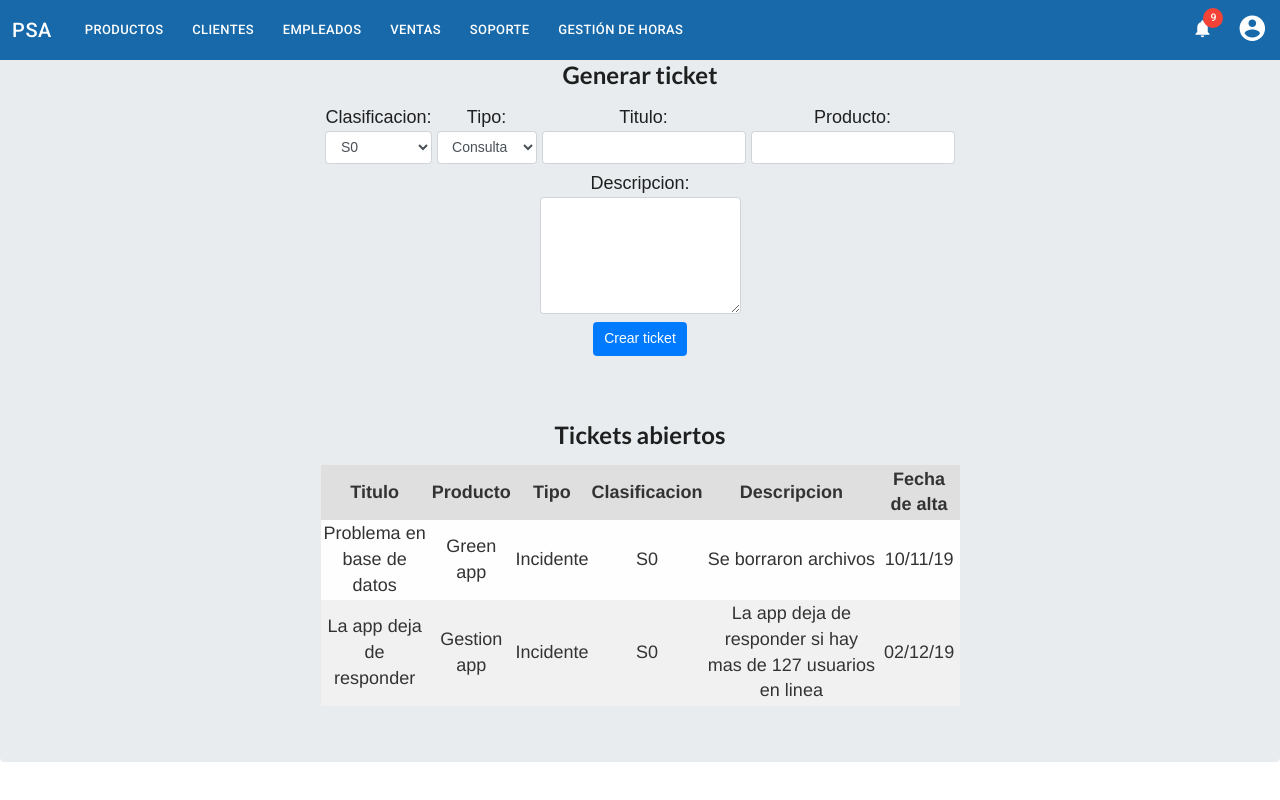
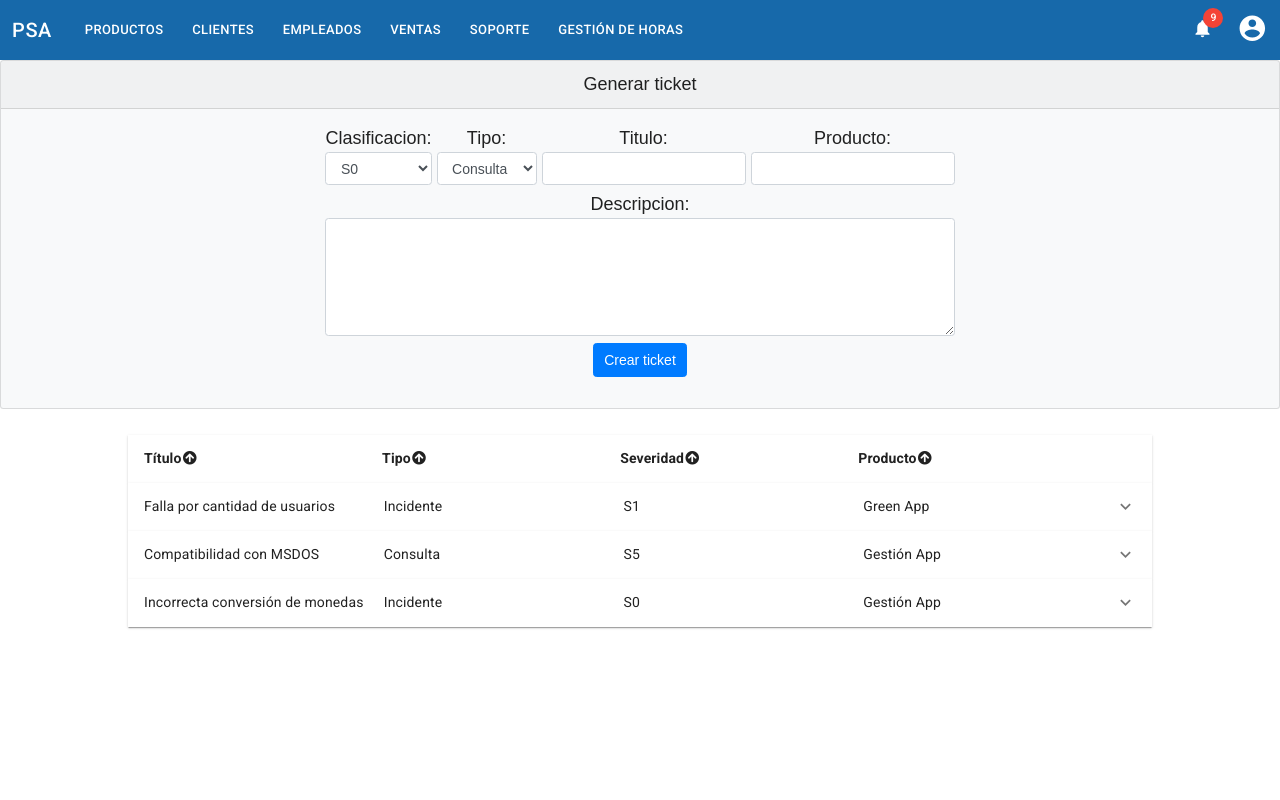
Before and after one commit to bbarchu/aninfo, a React (Create React App) app: page /Soporte/CrearTicket in a window 1280 px wide. Built offline with nearby package versions, Linux system fonts and the light colour scheme.

Commit message:
Se preparó la pantalla CrearTicket para su integración a la demo de la tribu.

```diff
--- a/src/App.css
+++ b/src/App.css
@@ -22,39 +22,3 @@
   from { transform: rotate(0deg); }
   to { transform: rotate(360deg); }
 }
-
-
-table {
-  color: #333;
-  font-family: Helvetica, Arial, sans-serif;
-  width: 640px;
-  border-collapse: collapse;
-  border-spacing: 0;
-  margin-left: auto;
-  margin-right: auto;
-}
-
-td, th {
-  border: 1px solid transparent; /* No more visible border */
-  height: 30px;
-  transition: all 0.3s;  /* Simple transition for hover effect */
-}
-
-th {
-  background: #DFDFDF;  /* Darken header a bit */
-  font-weight: bold;
-}
-
-td {
-  background: #FAFAFA;
-  text-align: center;
-}
-
-/* Cells in even rows (2,4,6...) are one color */
-tr:nth-child(even) td { background: #F1F1F1; }
-
-/* Cells in odd rows (1,3,5...) are another (excludes header cells)  */
-tr:nth-child(odd) td { background: #FEFEFE; }
-
-tr td:hover { background: #666; color: #FFF; }
-/* Hover cell effect! */
--- a/src/components/AtenderLlamada.js
+++ b/src/components/AtenderLlamada.js
@@ -43,6 +43,17 @@ class AtencionDeLlamada extends Component {
         searchTerm: ""
     }
 }
+
+
+  componentWillUnmount() {
+    document.tickets = this.state.tickets;
+  }
+
+  componentDidMount() {
+    if (document.tickets) {
+      this.setState({tickets:  document.tickets});
+    }
+  }
 
   update(){
     this.setState({tickets:[...this.state.tickets]})
--- a/src/components/CrearTicket.js
+++ b/src/components/CrearTicket.js
@@ -1,5 +1,6 @@
 import React, { Component } from 'react';
-
+import {ExpansionPanel, ExpansionPanelSummary, ExpansionPanelDetails, Typography, LinearProgress, TextField }from '@material-ui/core';
+import ExpandMoreIcon from '@material-ui/icons/ExpandMore';
 
 class CrearTicket extends Component {
   constructor(props) {
@@ -10,29 +11,36 @@ class CrearTicket extends Component {
     this.state = {
         tickets: [
           {
-          titulo: "Problema en base de datos",
+          titulo: "Falla por cantidad de usuarios",
           tipo: "Incidente",
-          clasificacion: "S0",
-          producto: "Green app",
-          descripcion: "Se borraron archivos",
-          fechaAlta:"10/11/19",
+          severidad: "S1",
+          producto: "Green App",
+          descripcion: "La app deja de responder si hay más de 127 usuarios registrados",
+          alta: "24/11/2019"
           },
           {
-            titulo: "La app deja de responder",
+          titulo: "Compatibilidad con MSDOS",
+          tipo: "Consulta",
+          severidad: "S5",
+          producto: "Gestión App",
+          descripcion: "Cliente desea saber si la app será compatible con MSDOS",
+          alta: "25/11/2019"
+          },
+          {
+          titulo: "Incorrecta conversión de monedas",
           tipo: "Incidente",
-            clasificacion: "S0",
-            producto: "Gestion app",
-            descripcion: "La app deja de responder si hay mas de 127 usuarios en linea",
-            fechaAlta:"02/12/19",
+          severidad: "S0",
+          producto: "Gestión App",
+          descripcion: "La conversión de monedas arroja resultados erróneos",
+          alta: "25/11/2019"
           }
-
         ],
         titulo: "",
         tipo: "Consulta",
-        clasificacion: "S0",
+        severidad: "S0",
         producto: "",
         descripcion: "",
-        fechaAlta:"02/12/19",
+        alta:"02/12/19",
         mostrarMensaje: false,
         mostrarError: false
     }
@@ -57,6 +65,10 @@ class CrearTicket extends Component {
   handleSubmit(event) {
     event.preventDefault();
 
+    setTimeout(function() {
+      this.setState({...this.state,  mostrarMensaje: false, mostrarError: false});
+    }.bind(this), 5000)
+
     if(this.state.titulo === "" || this.state.producto === "" ){
       this.setState({...this.state,  mostrarMensaje: false, mostrarError: true});
 
@@ -69,10 +81,10 @@ class CrearTicket extends Component {
     var ticket = {
       titulo: this.state.titulo,
       tipo: this.state.tipo,
-      clasificacion: this.state.clasificacion,
+      severidad: this.state.severidad,
       producto: this.state.producto,
       descripcion: this.state.descripcion,
-      fechaAlta:this.state.fechaAlta
+      alta:this.state.alta
     }
 
     this.agregarNuevoTicket(ticket);
@@ -82,32 +94,34 @@ class CrearTicket extends Component {
 
   render() {
     return (
-      <div class="jumbotron">
-      <div className="form-group">
+      <div>
+      <div class="card bg-light mb-3" >
+        <div class="card-header">Generar ticket</div>
+        <div class="card-body">
 
-        <form onSubmit={this.handleSubmit}>
-            <h2>Generar ticket</h2>
+        <div className="form-group" style={{display: "inline-block"}}>
+
+        <form onSubmit={this.handleSubmit} style={{width: '100%'}}>
             <label>
               <div className="field">
                 Clasificacion:
-                <select name="clasificacion"  className="form-control"
-                onChange={event => this.setState({ clasificacion: event.target.value })}>
-                <option value="s0" name="s0">S0</option>
-                <option value="s1" name="s1">S1</option>
-                <option value="s2" name="s2">S2</option>
-                <option value="s3" name="s3">S3</option>
-                <option value="s4" name="s4">S4</option>
+                <select name="severidad"  className="form-control"
+                onChange={event => this.setState({ severidad: event.target.value })}>
+                <option value="S0" name="s0">S0</option>
+                <option value="S1" name="s1">S1</option>
+                <option value="S2" name="s2">S2</option>
+                <option value="S3" name="s3">S3</option>
+                <option value="S4" name="s4">S4</option>
                 </select>
                </div>
             </label>&nbsp;
-
             <label>
             <div className="field">
                 Tipo:
                 <select name="tipo"  className="form-control"
                 onChange={event => this.setState({ tipo: event.target.value })}>
-                <option value="consulta">Consulta</option>
-                <option value="incidente">Incidente</option>
+                <option value="Consulta">Consulta</option>
+                <option value="Incidente">Incidente</option>
 
                 </select>
             </div>
@@ -126,62 +140,96 @@ class CrearTicket extends Component {
                 onChange={event => this.setState({ producto: event.target.value })}/>
             </div>
             </label><br></br>
-            <label>
+            <label style={{width: '100%'}}>
             <div className="field">
                 Descripcion:
                 <textarea rows="5" name="descripcion"  className="form-control"
                 onChange={event => this.setState({ descripcion: event.target.value })}/>
             </div>
             </label><br></br>
-            <input type="submit" value="Crear ticket" name="submit" className="btn btn-primary"
-            />
+            <input type="submit" value="Crear ticket" name="submit" className="btn btn-primary"/>
           </form>
           </div>
 
           {this.state.mostrarMensaje  &&
             <div className="cointainer-fluid">
-            <br/>
               <h4 class="card-title">
                 Se creo el ticket exitosamente
               </h4>
-          </div>
-
-        }
+            </div>}
 
           {this.state.mostrarError  &&
             <h4 class="card-title">
               Faltan campos por rellenar!
-        </h4>
-        }
-        <br></br>
-        <h2> Tickets abiertos</h2>
-        <table>
-          <tr>
-            <th>Titulo</th>
-            <th>Producto</th>
-            <th>Tipo</th>
-            <th>Clasificacion</th>
-            <th>Descripcion</th>
-            <th>Fecha de alta</th>
-          </tr>
+            </h4>}
 
-          <tbody>
-          {this.state.tickets.map ( ticket => {
-                return (
-                  <tr key={ticket.titulo}>
-                  <td> {ticket.titulo} </td>
-                  <td> {ticket.producto} </td>
-                  <td>{ticket.tipo}</td>
-                  <td>{ticket.clasificacion}</td>
-                  <td>{ticket.descripcion}</td>
-                  <td>{ticket.fechaAlta}</td>
-                  </tr>
-                  );
-          })}
-          </tbody>
-        </table>
+          </div>
+        </div>
+
+      <div style={{paddingLeft: "10%", paddingRight: "10%",marginTop:"2%"}}>
+                    <ExpansionPanel square expanded={false}>
+                        <ExpansionPanelSummary>
+                            <div className="column" style={{flexBasis: '24%'}}>
+                                <Typography className="heading" onClick={this.sorttitulo} style={{textAlign:"left"}}><b>Título</b>
+                                    {this.state.titulosort ? <i className="arrow circle down icon"></i> :
+                                        <i className="arrow circle up icon"></i>}</Typography>
+                            </div>
+
+                            <div className="column" style={{flexBasis: '24.0%'}}>
+                                <Typography className="heading" onClick={this.sorttipo} style={{textAlign:"left"}}><b>Tipo</b>
+                                    {this.state.tiposort ? <i className="arrow circle down icon"></i> :
+                                        <i className="arrow circle up icon"></i>}</Typography>
+                            </div>
+
+                            <div className="column" style={{flexBasis: '24.0%'}}>
+                                <Typography className="heading" onClick={this.sortseveridad} style={{textAlign:"left"}}><b>Severidad</b>
+                                    {this.state.severidadsort ? <i className="arrow circle down icon"></i> :
+                                        <i className="arrow circle up icon"></i>}</Typography>
+                            </div>
 
 
+                            <div className="column" style={{flexBasis: '24.0%'}}>
+                                <Typography className="heading" onClick={this.sortproducto} style={{textAlign:"left"}}><b>Producto</b>
+                                    {this.state.productosort ? <i className="arrow circle down icon"></i> :
+                                        <i className="arrow circle up icon"></i>}</Typography>
+                            </div>
+
+                        </ExpansionPanelSummary>
+                    </ExpansionPanel>
+            </div>
+
+           {this.state.tickets.map ((ticket, i) => {
+                if (this.state.searchTerm)
+                    if (!ticket.titulo.toLowerCase().startsWith(this.state.searchTerm.toLowerCase())
+                && !ticket.tipo.toLowerCase().startsWith(this.state.searchTerm.toLowerCase())
+                && !ticket.severidad.toLowerCase().startsWith(this.state.searchTerm.toLowerCase())
+                && !ticket.producto.toLowerCase().startsWith(this.state.searchTerm.toLowerCase()))
+                        return null;
+                   return<div id="ticket" key={i}  style={{position:"static",paddingLeft: "10%", paddingRight: "10%"}}>
+                                <ExpansionPanel square>
+                                    <ExpansionPanelSummary expandIcon={<ExpandMoreIcon/>} aria-label="Expand" aria-controls="additional-actions3-content" id="additional-actions3-header">
+                                        <div className="column" style={{flexBasis: '25%'}}>
+                                            <Typography className="heading" style={{textAlign:"left",}}>{ticket.titulo}</Typography>
+                                        </div>
+                                        <div className="column" style={{flexBasis: '25.0%'}}>
+                                            <Typography className="heading" style={{textAlign:"left"}}>{ticket.tipo}</Typography>
+                                        </div>
+                                        <div className="column" style={{flexBasis: '25.0%'}}>
+                                            <Typography className="heading" style={{textAlign:"left"}}>{ticket.severidad}</Typography>
+                                        </div>
+                                        <div className="column" style={{flexBasis: '25.0%'}}>
+                                            <Typography className="heading" style={{textAlign:"left"}}>{ticket.producto}</Typography>
+                                        </div>
+                                    </ExpansionPanelSummary>
+                                    <ExpansionPanelDetails style={{background: "rgb(245,245,245)"}}>
+                                        <div className="column" style={{textAlign:"left"}}>
+                                            <Typography className="heading" style={{marginTop:"10px"}}><b>Alta:</b> {ticket.alta}</Typography>
+                                            <Typography className="heading" style={{marginTop:"10px"}}><b>Descripción:</b> {ticket.descripcion}</Typography>
+                                        </div>
+                                    </ExpansionPanelDetails>
+                                </ExpansionPanel>
+                   </div>
+            })}
 
         </div>
 
```
Lines whose indentation alone changed are shown as unchanged.
